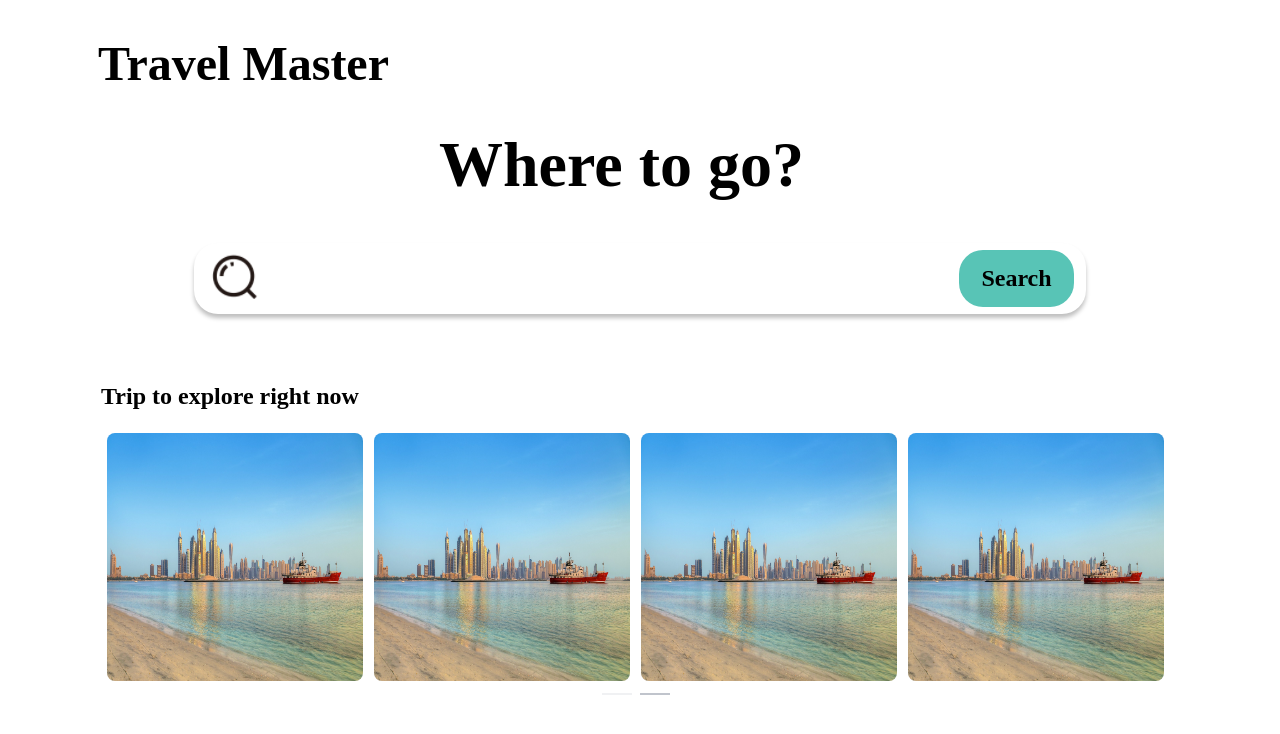
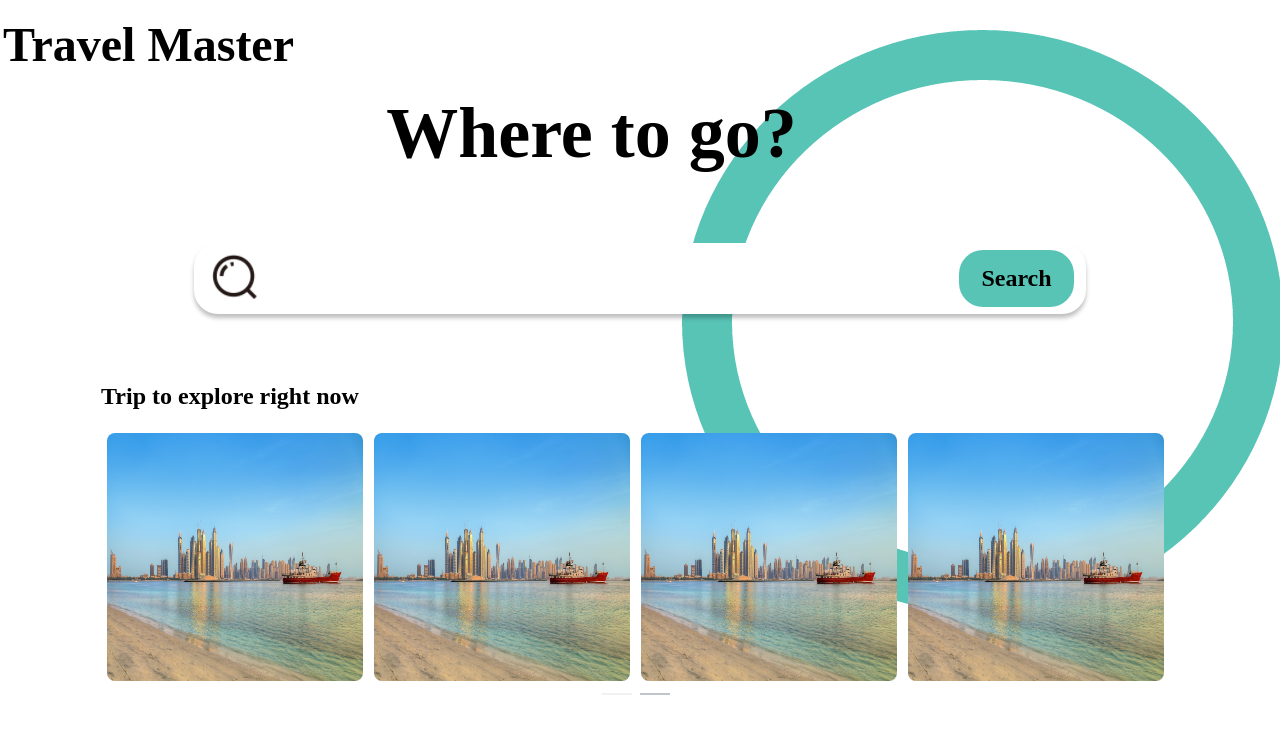
Before and after one commit to kuzzz02/TravelMaster, a Vue app in the folder tm-vue/: page /Explore in a window 1280 px wide. Shown: the top 734 px of the page. Built offline with nearby package versions, Linux system fonts and the light colour scheme.

Commit message:
12/8 1:23

```diff
--- a/tm-vue/package.json
+++ b/tm-vue/package.json
@@ -8,6 +8,7 @@
     "lint": "vue-cli-service lint"
   },
   "dependencies": {
+    "@element-plus/icons-vue": "^2.3.1",
     "core-js": "^3.8.3",
     "element": "^0.1.4",
     "element-plus": "^2.4.3",
--- a/tm-vue/src/components/ExplorePage.vue
+++ b/tm-vue/src/components/ExplorePage.vue
@@ -2,7 +2,6 @@
     <div class="container">
         <div class="header">Travel Master</div>
         <div class="tital">Where to go?</div>
-        <div class="word">Trip to explore right now</div>
         <div class="input_Se">
            <img class="PIma" src="../assets/pic/Search.png" alt="PIma">
            <input type="text" v-model="searchInput" placeholder="" @input="handleInputChange">
@@ -13,6 +12,7 @@
            </div>
         </div>
         <div @click=goSearch() class="bt" >Search</div>
+        <div class="word">Trip to explore right now</div>
          <div class="carousel-container">
       <el-carousel height="248px" indicator-position="outside">
         <el-carousel-item v-for="item in 2" :key="item">
@@ -30,8 +30,7 @@
           </div>
         </el-carousel-item>
       </el-carousel>
-    </div>
-
+        </div>
     </div>
 </template>
 
@@ -75,41 +74,39 @@ export default {
 
 };
 </script>
-
 <style scoped>
-
 .container {
     margin : 0 auto;
     padding: 0;
     height: 750px;
     width: 1280px;
+    background-image: url("../assets/pic/background.png");
 }
 .header {
-    width: 387px;
-    height: 77px;
+    width: 354px;
+    height: 27px;
+    margin-left: -30px;
+    padding-left: 25px;
     font-weight: 900; /* 字重为900 */
     font-size: 48px;
-    text-align: center;
-    line-height: 70px;
+    line-height: 73px;
     letter-spacing: 0;
-    margin-top: 29px;
-    margin-left: 42px;
-
+    font-family: "Smiley Sans";
 }
 .tital {
     width: 517px;
     height: 88px;
     font-weight: 900; /* 字重为900 */
-    font-size: 64px; /* 字号为64像素 */
+    font-size: 72px; /* 字号为64像素 */
     line-height: 93px; /* 行高为93像素 */
     letter-spacing: 0; /* 字间距为0 */
     text-align: center; /* 居中对齐 */
-    position: absolute;
-    top: 118px;
-    left: 363px;
-
+    position: relative;
+    z-index: 2;
+    top: 52px;
+    left: 325px;
+    font-family: "SourceHanSansHC-VF.ttf";
 }
-
 .word {
     width: 306px;
     height: 46px;
@@ -121,42 +118,7 @@ export default {
     position: absolute;
     top: 379px;
     left: 77px;
-
 }
-
-.Ima2 {
-    width: 50px;
-    height: 50px;
-    position: absolute;
-    top: 35px;
-    left: 1053px;
-}
-
-.USD {
-    width: 81px;
-    height: 27px;
-    font-weight: 700;
-    font-size: 20px;
-    line-height: 29px;
-    letter-spacing: 0;
-    text-align: center;
-    position: absolute;
-    top: 45px;
-    left: 1083px;
-}
-.SU {
-    width: 382px;
-    height: 29px;
-    font-weight: 400;
-    font-size: 18px;
-    line-height: 2px;
-    letter-spacing: 0;
-    text-align: center;
-    position: absolute;
-    top: 644px;
-    left: 182px;
-}
-
 .black-text {
   color: #313957;
 }
@@ -164,7 +126,6 @@ export default {
 .green-text {
   color: #58C4B6;
 }
-
 .input_Se {
     width: 892px;
     height: 71px;
--- a/tm-vue/src/components/RegisterPage.vue
+++ b/tm-vue/src/components/RegisterPage.vue
@@ -221,7 +221,7 @@ export default {
     line-height: 22px;
     letter-spacing: 0;
     text-align: center;
-    margin-left: 258px;
+    margin-left: 244px;
     margin-top: 40px;
     border-radius: 14px;
     padding: 5px 16px;
--- a/tm-vue/src/main.js
+++ b/tm-vue/src/main.js
@@ -3,7 +3,14 @@ import App from './App.vue'
 import router from './router'
 import ElementPlus from 'element-plus'
 import 'element-plus/dist/index.css'
-// import * as ElementPlusIconsVue from '@element-plus/icons-vue'
+import * as ElementPlusIconsVue from '@element-plus/icons-vue'
 
 
-createApp(App).use(router).use(ElementPlus).mount('#app')
+
+const app = createApp(App)
+// 全局注册el-icon
+for (const [key, component] of Object.entries(ElementPlusIconsVue)) {
+    app.component(key, component)
+}
+
+app.use(router).use(ElementPlus).mount('#app')
```
Also changed, not shown: tm-vue/src/assets/pic/background.png (added), 1 other file (tests, documents, lock files or other folders).
